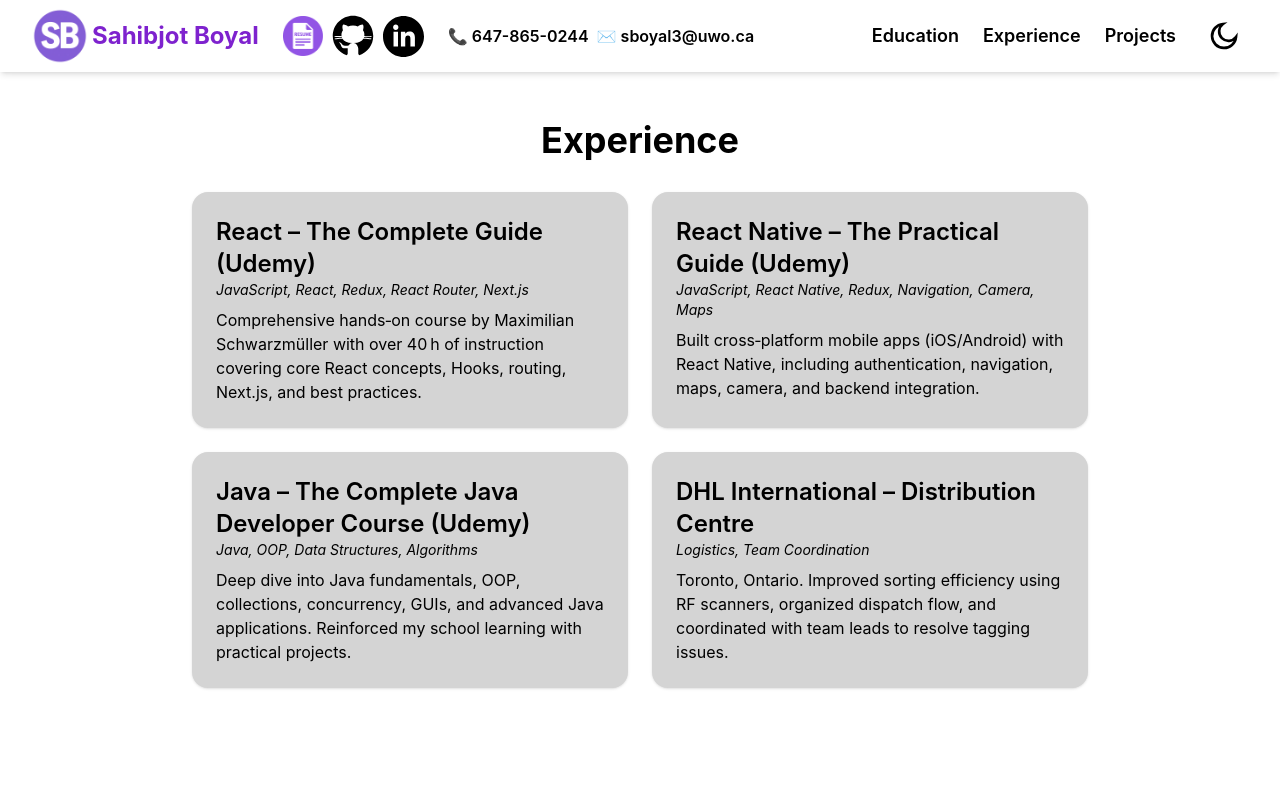
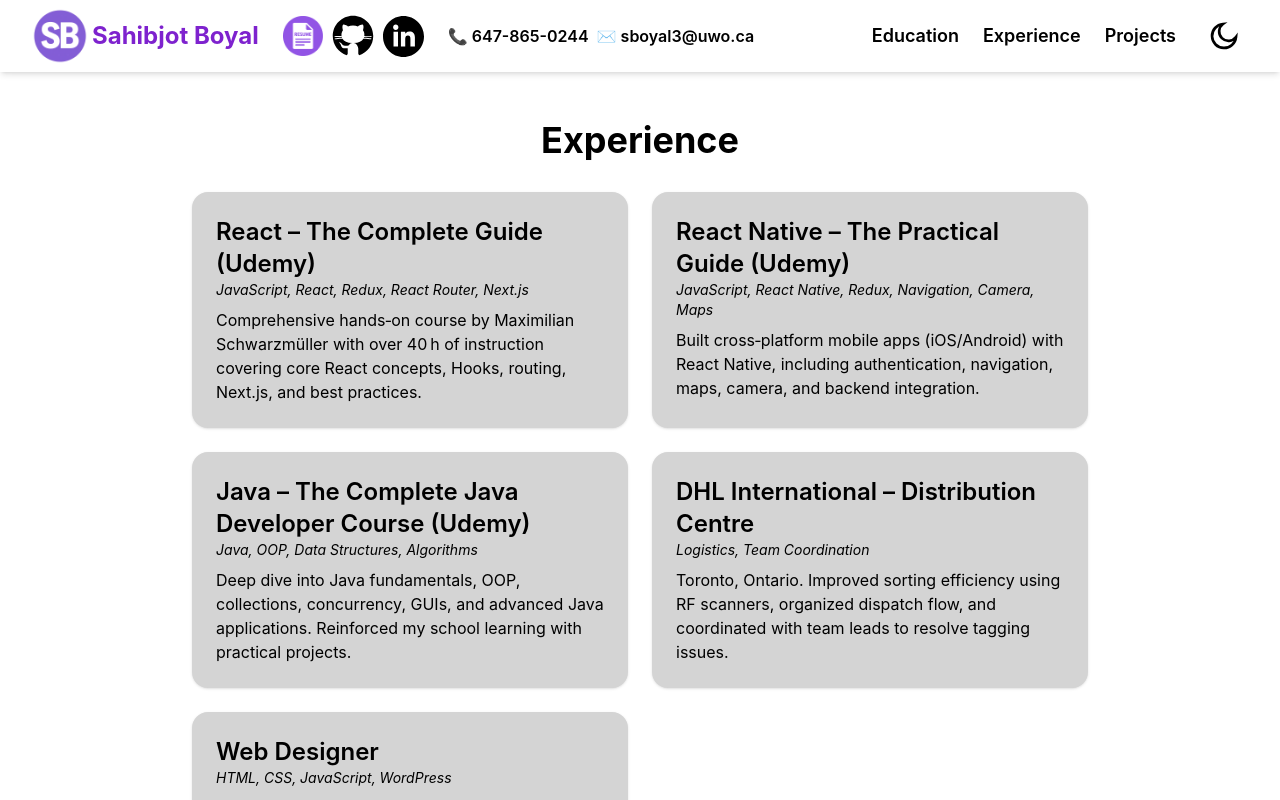
Before and after one commit to SahibjotB/SSB-Website, a React (Vite) app: page /experience in a window 1280 px wide. Built offline with nearby package versions, Linux system fonts and the light colour scheme.

Commit message:
added web designer experience

```diff
--- a/src/pages/Experience.jsx
+++ b/src/pages/Experience.jsx
@@ -31,6 +31,13 @@
       "Toronto, Ontario. Improved sorting efficiency using RF scanners, organized dispatch flow, and coordinated with team leads to resolve tagging issues.",
     link: "https://www.dhl.com/us-en/home.html",
   },
+  {
+    title: "Web Designer",
+    subtitle: "HTML, CSS, JavaScript, WordPress",
+    description:
+      "Designed and developed a fully responsive, modern website for a local cabinetry business enhancing their online presence and user engagement",
+    link: "https://friendkitchencabinets.ca/",
+  },
 ];
 
 export default function Experience() {
```
